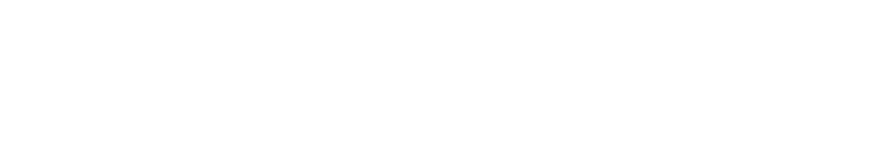
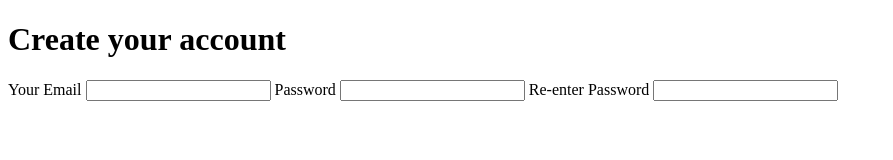
Before and after one commit to osbornegabriel/Adobe_Front-End_Signup-Form, a plain HTML site: page index.html in a window 1280 px wide. Shown: the whole page, without its empty margins (0-893 px from the left). Drawn offline with Linux system fonts and the light colour scheme.

Commit message:
create form with fields

```diff
--- a/index.html
+++ b/index.html
@@ -8,6 +8,27 @@
 
 </head>
 <body>
+  <div class="steam-signup-form">
+    <div class="front">
+      <!-- <svg class="logo" xmlns="http://www.w3.org/2000/svg" viewBox="0 0 294.51 91.32"> -->
+      <h1 class="title">Create your account</h1>
+      <p></p>
+      <p></p>
+      <p><strong></strong></p>
 
+      <form action="">
+        <label class="" for="email">Your Email</label>
+        <input class="" type="email" id="email" name="email">
+        <label class="" for="password">Password</label>
+        <input class="" type="password" id="password" name="password">
+        <label class="" for="password-confirm">Re-enter Password</label>
+        <input class="" type="password" id="passowrd-confirm" name="passowrd-confirm">
+      </form>
+
+    </div>
+    <div class="back">
+
+    </div>
+  </div>
 </body>
 </html>
```
